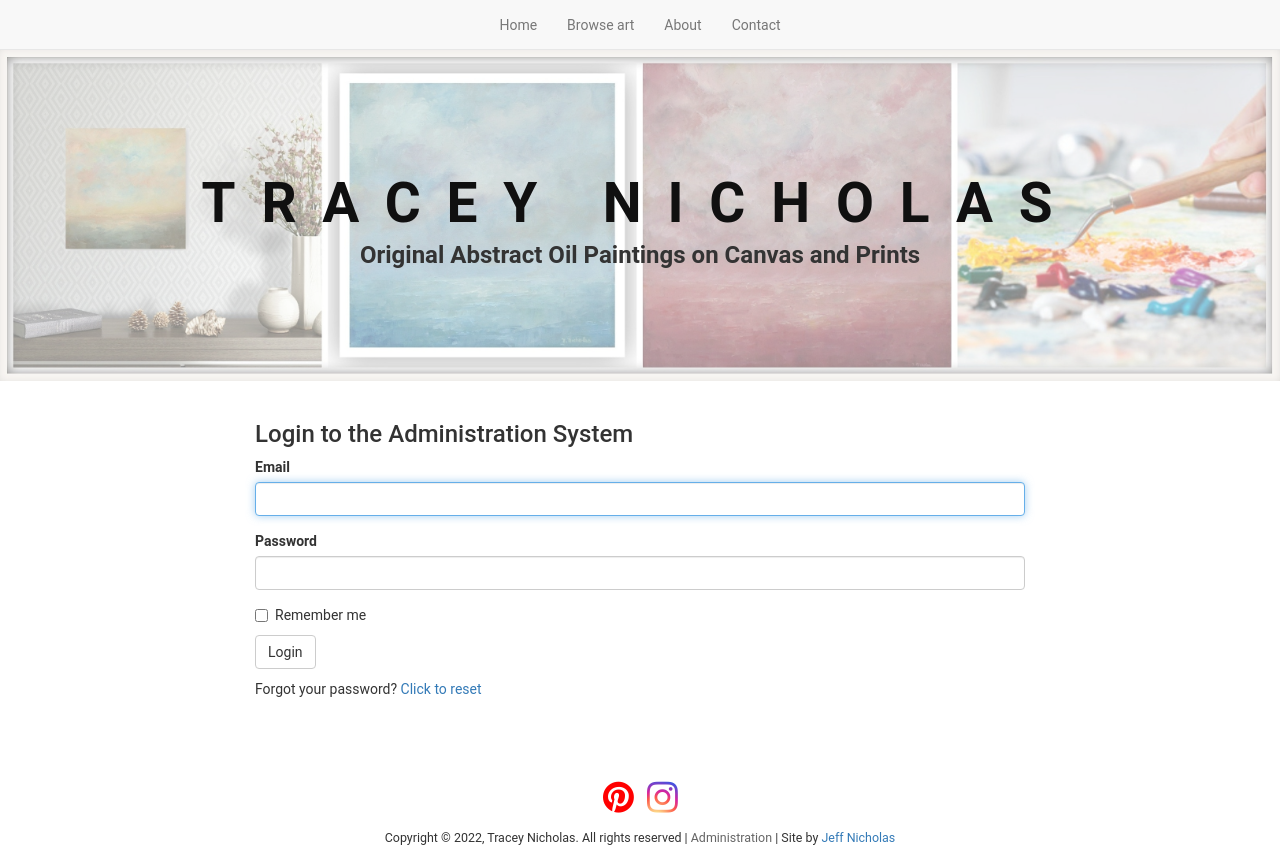
After one commit to jefnic23/ceynic-api, a Flask app: page /login in a window 1280 px wide. The commit adds this page. Run offline with Flask 2, Linux system fonts and the light colour scheme; some libraries are stand-ins or nearby versions.

Commit message:
added admin stuff

```diff
--- a/app/__init__.py
+++ b/app/__init__.py
@@ -1,7 +1,11 @@
 from flask import Flask
 from config import Config
+from flask_sqlalchemy import SQLAlchemy
+from flask_mail import Mail
 
 app=Flask(__name__)
 app.config.from_object(Config)
+db = SQLAlchemy(app)
+mail = Mail(app)
 
 from app import routes
--- a/app/routes.py
+++ b/app/routes.py
@@ -1,10 +1,19 @@
 from flask import render_template, redirect, url_for, flash
+from flask_login import LoginManager, login_user, current_user, logout_user
 from flask_bootstrap import Bootstrap
-from forms import ContactForm
+from forms import *
+from models import *
 import glob, os
+from app.email import send_password_reset_email
 from app import app
 
 bootstrap = Bootstrap(app)
+login = LoginManager(app)
+login.init_app(app)
+
+@login.user_loader
+def load_user(id):
+    return User.query.get(int(id))
 
 @app.route('/')
 def home():
@@ -31,5 +40,63 @@ def contact():
         return redirect(url_for('contact'))
     return render_template('contact.html', form=contact_form)
 
+@app.route('/admin')
+def admin():
+    if current_user.is_anonymous:
+        return redirect(url_for('login'))
+    return render_template('admin.html')
+
+@app.route('/login', methods=['GET', 'POST'])
+def login():
+    login_form = LoginForm()
+    if login_form.validate_on_submit():
+        user_object = User.query.filter_by(email=login_form.email.data).first()
+        if not user_object or not user_object.check_password(login_form.password.data):
+            flash('Invalid username or password', 'danger')
+            return redirect(url_for('login'))
+        login_user(user_object, remember=login_form.remember_me.data)
+        flash('Login successful', 'success')
+        return redirect(url_for('admin'))
+    return render_template("login.html", form=login_form)
+
+@app.route('/logout', methods=['GET'])
+def logout():
+    if current_user.is_anonymous:
+        return redirect(url_for("index"))
+    logout_user()
+    flash("You have logged out successfully", "success")
+    return redirect(url_for("login"))
+
+@app.route("/reset_password_request", methods=['GET', 'POST'])
+def reset_password_request():
+    if current_user.is_authenticated:
+        return redirect(url_for('index'))
+    form = ResetPasswordRequestForm()
+    if form.validate_on_submit():
+        user = User.query.filter_by(email=form.email.data).first()
+        db.session.commit()
+        if user:
+            send_password_reset_email(user)
+        flash("Check your email for instructions on how to reset your password", 'info')
+        return redirect(url_for('login'))
+    return render_template("reset_password_request.html", form=form)
+
+@app.route('/reset_password/<token>', methods=['GET', 'POST'])
+def reset_password(token):
+    if current_user.is_authenticated:
+        return redirect(url_for('index'))
+    user = User.verify_reset_password_token(token)
+    if not user:
+        return redirect(url_for('index'))
+    form = ResetPasswordForm()
+    if form.validate_on_submit():
+        password = form.password.data
+        hashed_pswd = pbkdf2_sha256.hash(password)
+        user.set_password(hashed_pswd)
+        db.session.commit()
+        flash('Your password has been reset', "success")
+        return redirect(url_for('login'))
+    return render_template('reset_password.html', form=form)
+
 if __name__ == "__main__":
-    app.run()
+    app.run(debug=True)
--- a/app/static/styles.css
+++ b/app/static/styles.css
@@ -81,8 +81,15 @@
     margin: 1em auto;
 }
 
-.contact-form {
+.form-group {
     max-width: 800px;
+}
+
+.login-link {
+    position: relative;
+    display: block;
+    margin-top: 10px;
+    margin-bottom: 10px;
 }
 
 .social-icons {
--- a/app/templates/contact.html
+++ b/app/templates/contact.html
@@ -3,7 +3,7 @@
 
 {% block app_content %}
 
-    <div class="container-fluid form-group contact-form">
+    <div class="container-fluid form-group">
         <h3>Please contact me if you have any questions or comments</h3>
         {{ wtf.quick_form(form) }}
     </div>
--- /dev/null
+++ b/app/templates/email/reset_password.txt
@@ -0,0 +1,5 @@
+To reset your password click on the following link:
+
+{{ url_for('reset_password', token=token, _external=True) }}
+
+If you have not requested a password reset simply ignore this message.
--- a/app/templates/layout.html
+++ b/app/templates/layout.html
@@ -61,6 +61,7 @@
     </div>
     <div class='copyright'>
         Copyright &copy; 2022, Tracey Nicholas. All rights reserved |
+        <a href="{{ url_for('admin') }}" style="color: #666666;">Administration</a> |
         Site by <a href="https://github.com/jefnic23" target="_blank">Jeff Nicholas</a>
     </div>
 {% endblock %}
--- /dev/null
+++ b/app/templates/login.html
@@ -0,0 +1,12 @@
+{% extends "layout.html" %}
+{% import 'bootstrap/wtf.html' as wtf %}
+
+{% block app_content %}
+
+    <div class='container-fluid form-group'>
+        <h3>Login to the Administration System</h3>
+        {{ wtf.quick_form(form) }}
+        <p class='login-link'>Forgot your password? <a href="{{ url_for('reset_password_request') }}">Click to reset</a></p>
+    </div>
+
+{% endblock %}
--- a/forms.py
+++ b/forms.py
@@ -1,9 +1,29 @@
 from flask_wtf import FlaskForm
-from wtforms import StringField, TextAreaField, SubmitField
-from wtforms.validators import InputRequired, Email
+from wtforms import StringField, TextAreaField, SubmitField, PasswordField, BooleanField
+from wtforms.validators import InputRequired, Email, Length, EqualTo
 
 class ContactForm(FlaskForm):
     name = StringField('Name', validators=[InputRequired(message="Please enter your name")], render_kw={'autofocus': True})
     email = StringField('Email', validators=[InputRequired(message="Please enter your email"), Email(message="Please enter a valid email")])
     msg = TextAreaField('Message', validators=[InputRequired(message='Please enter a message')])
     send = SubmitField("Send")
+
+class LoginForm(FlaskForm):
+    email = StringField('Email', validators=[InputRequired(message="Please enter your email"), Email(message="Please enter a valid email")], render_kw={'autofocus': True})
+    password = PasswordField('Password', validators=[InputRequired(message="Password required")])
+    remember_me = BooleanField('Remember me')
+    submit_button = SubmitField('Login')
+
+class ResetPasswordRequestForm(FlaskForm):
+    email = StringField("Enter your email", validators=[InputRequired(message="Please enter your email"), Email(message="Please enter a valid email")], render_kw={'autofocus': True})
+    submit_button = SubmitField("Request Password Reset")
+
+class ResetPasswordForm(FlaskForm):
+    password = PasswordField('New password',
+        validators=[InputRequired(message="Password required"),
+        Length(min=8, message="Password must be at least 8 characters")],
+        render_kw={'autofocus': True})
+    confirm_pswd = PasswordField('Confirm new password',
+        validators=[InputRequired(message="Password required"),
+        EqualTo("password", message="Passwords must match")])
+    submit_button = SubmitField("Submit new password")
```
Also changed, not shown: app/email.py (added, +22 -0 lines), app/templates/email/reset_password.html (added, +9 -0 lines), config.py (+7 -0 lines), models.py (+31 -1 lines), app/templates/admin.html (added).
